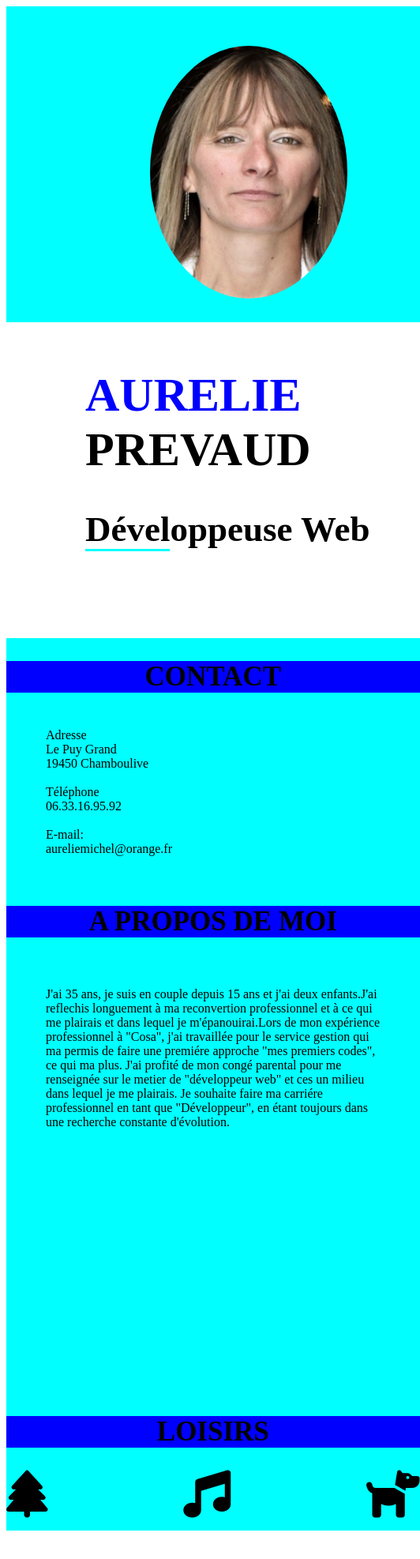
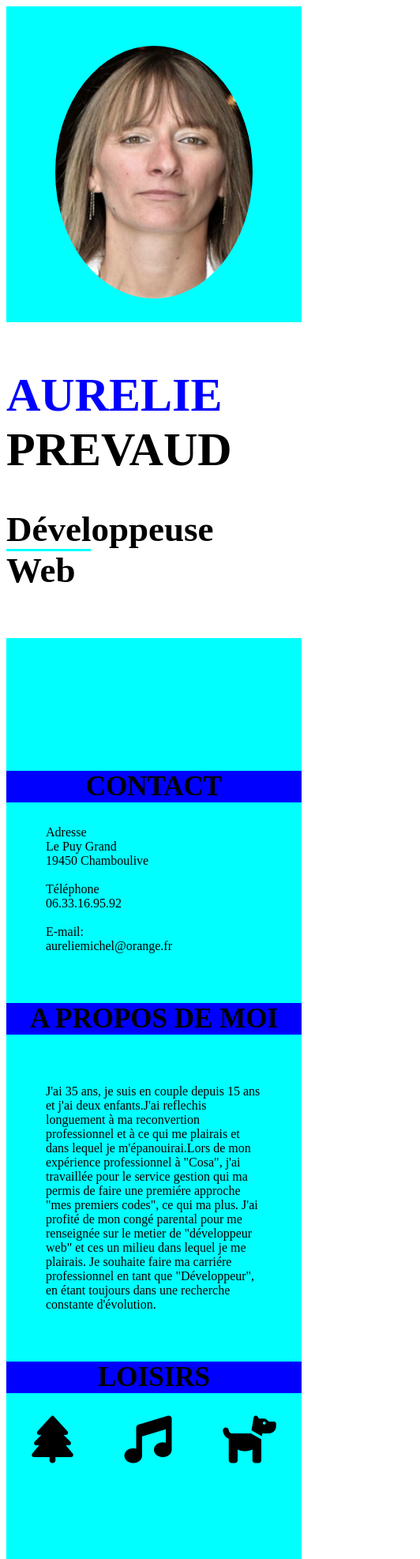
Before and after one commit to anca2014/Projet2, a plain HTML site: page Prevaud aurelive CV.html in a window 390 px wide. Shown: the top 1974 px of the page at 79% size, 532 px wide, since content can reach past the window. Drawn offline with Linux system fonts and the light colour scheme.

Commit message:
Add files via upload

```diff
--- a/Prevaud aurelive CV.html
+++ b/Prevaud aurelive CV.html
@@ -17,7 +17,7 @@
            <header>
                 <br>
 		        <h1><span class="AURELIE"> AURELIE</span> PREVAUD</h1>
-		        <h3 class="web"><span class=trait>Dével</span>oppeuse Web</h3>
+		        <h2 class="web"><span class=trait>Dével</span>oppeuse Web</h2>
 
 	       </header>
 	    </div>
@@ -25,6 +25,7 @@
 	<div class="centre1">
 		<div class="centre">
 		         <div class="identite">
+		         	<section class="info">
 		           		 <h2 class="left">CONTACT</h2>
 		           		 <p class="contacte">
 		           		 Adresse<br/>
@@ -38,10 +39,13 @@
 		            	aureliemichel@orange.fr<br/>
 		            	<br>
 		         		</p>
+		         	</section>
+		         	<section class="moi">
 	             		<h2 class="left">A PROPOS DE MOI</h2>
 			       		 <br>
 			    		<p class="contacte">J'ai 35 ans, je suis en couple depuis 15 ans et j'ai deux enfants.J'ai reflechis longuement à ma reconvertion professionnel et à ce qui me plairais et dans lequel je m'épanouirai.Lors de mon expérience professionnel à "Cosa", j'ai travaillée pour le service gestion qui ma permis de faire une premiére approche "mes premiers codes", ce qui ma plus. J'ai profité de mon congé parental pour me renseignée sur le metier de "développeur web" et ces un milieu dans lequel je me plairais. Je souhaite faire ma carriére professionnel en tant que "Développeur", en étant toujours dans une recherche constante d'évolution.
 			    		</p>
+			    	</section>
 			    		<br>
 	            			<div class="loisirs">
 	                		 <h2 class="left">LOISIRS</h2>
--- a/style.css
+++ b/style.css
@@ -42,10 +42,11 @@ h3
     display: flex;
     flex-direction: column;
     flex-wrap: wrap;
+    height: 1200px;
 }
 #photo
 {
-	width: 40%;
+	width: 500px;
 	height: 400px;
 	background-color: aqua;
 	display:flex;
@@ -146,7 +147,7 @@ header
 .icone
 {
 	display: flex;
-	justify-content: space-between;
+	justify-content: space-around;
 }
 .loisirs
 {
@@ -161,7 +162,7 @@ header
 }
 .centre
 {
-	width: 40%;
+	max-width: 500px;
 }
 .coeur
 {
@@ -184,7 +185,7 @@ header
 	display: flex;
 	width: 200px;
 	flex-direction: column;
-	justify-content: :flex-start;
+	justify-content :flex-start;
 }
 .pro3
 {
@@ -195,12 +196,12 @@ header
 }
 @media all and (max-width: 1096px)
 {
-	.header
+	header
 	{
 		height: 400px;
-		margin-left: 100px;
 		flex-wrap: wrap;
 		width: min-content;
+		margin-left: 0px;
 	}
 	.block1
     {
@@ -209,7 +210,7 @@ header
     }
     .centre
     {
-	width: 100%;
+	    max-width: 100%;
     }
     .centre1
     {
@@ -225,13 +226,13 @@ flex-direction: column;
     }
     .identite
     {
-	width: 140%;
+	   width: 100%;
 	   display: flex;
 	   justify-content: center;
     }
     #photo
     {
-	width: 140%;
+	   width: 100%;
 	   display: flex;
 	   justify-content: center;
     }
@@ -263,4 +264,29 @@ flex-direction: column;
 	   flex-direction: column;
 	   justify-content: center;
     }
+    .imageflotante
+    {
+       float: left;
+       width:250px;
+       height:320px;
+       border-radius: 50%;
+       overflow:hidden;
+       display: flex;
+       justify-content: center;
+       margin-top: 50px;
+       margin-left: 0px;
+       clear: both;
     }
+    .loisirs
+    {
+	   margin-top: 0px;
+    }
+    .icone-puce
+    {
+    	height: 15px;
+    }
+    .maxime2
+    {
+    	margin-left: 0px;
+    }
+}
```
Lines whose indentation alone changed are shown as unchanged.
